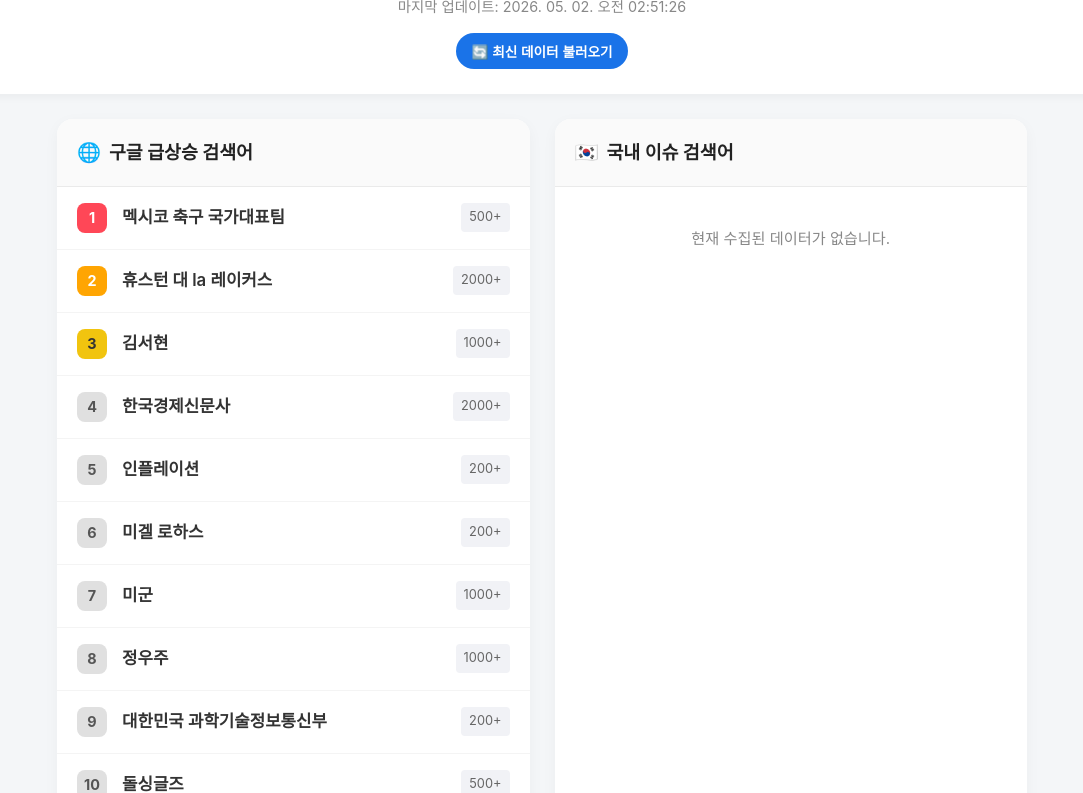
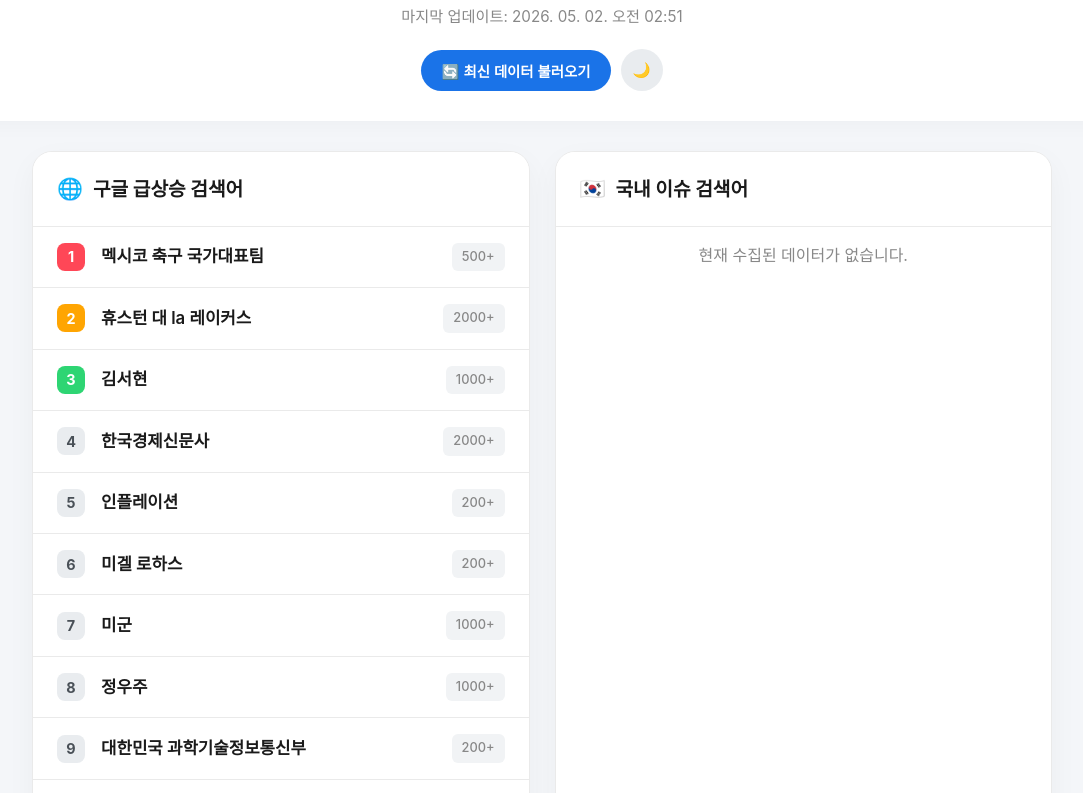
Before and after one commit to kdk0781/Trend, a website: page index.html in a window 1280 px wide. Shown: the part 79-872 px from the top of the page, without its empty margins (98-1181 px from the left). Drawn offline with Linux system fonts and the light colour scheme; a web font is replaced by a local one.

Commit message:
Update index.html

```diff
--- a/index.html
+++ b/index.html
@@ -1,131 +1,206 @@
 <!DOCTYPE html>
-<html lang="ko">
+<html lang="ko" data-theme="light">
 <head>
   <meta charset="UTF-8">
   <meta name="viewport" content="width=device-width, initial-scale=1.0, maximum-scale=1.0, user-scalable=no">
-  <title>실시간 트렌드 대시보드</title>
+  <title>🔥 실시간 트렌드 대시보드</title>
+  <!-- 눈누 웹폰트 (Pretendard) 적용 -->
+  <link rel="stylesheet" as="style" crossorigin href="https://cdn.jsdelivr.net/gh/orioncactus/pretendard@v1.3.9/dist/web/variable/pretendardvariable.min.css" />
+
   <style>
-    /* 기본 초기화 및 폰트 설정 */
+    /* CSS 변수 (라이트/다크 모드 색상 정의) */
+    :root {
+      --bg-color: #f4f6f9;
+      --card-bg: #ffffff;
+      --text-main: #1a1a1a;
+      --text-sub: #888888;
+      --border-color: #eaeaea;
+      --hover-bg: #f8f9fa;
+      --rank-bg: #e9ecef;
+      --rank-text: #495057;
+      --traffic-bg: #f1f3f5;
+      --btn-bg: #1a73e8;
+      --btn-hover: #1557b0;
+      --skeleton-bg: #e9ecef;
+      --skeleton-shine: #f8f9fa;
+    }
+
+    [data-theme="dark"] {
+      --bg-color: #121212;
+      --card-bg: #1e1e1e;
+      --text-main: #e0e0e0;
+      --text-sub: #a0a0a0;
+      --border-color: #333333;
+      --hover-bg: #2a2a2a;
+      --rank-bg: #333333;
+      --rank-text: #e0e0e0;
+      --traffic-bg: #2d2d2d;
+      --btn-bg: #4c8bf5;
+      --btn-hover: #3b71ca;
+      --skeleton-bg: #333333;
+      --skeleton-shine: #444444;
+    }
+
+    /* 기본 초기화 */
     * { margin: 0; padding: 0; box-sizing: border-box; }
     body {
-      font-family: 'Pretendard', -apple-system, BlinkMacSystemFont, 'Segoe UI', Roboto, 'Helvetica Neue', Arial, sans-serif;
-      background-color: #f4f6f8;
-      color: #333;
+      font-family: 'Pretendard Variable', -apple-system, BlinkMacSystemFont, system-ui, Roboto, sans-serif;
+      background-color: var(--bg-color);
+      color: var(--text-main);
+      transition: background-color 0.3s, color 0.3s;
       line-height: 1.6;
     }
 
-    /* 헤더 스타일 */
+    /* 상단 헤더 및 컨트롤 패널 */
     header {
-      background-color: #ffffff;
-      padding: 25px 20px;
+      background-color: var(--card-bg);
+      padding: 30px 20px;
       text-align: center;
-      box-shadow: 0 2px 10px rgba(0,0,0,0.05);
-      margin-bottom: 25px;
+      box-shadow: 0 4px 20px rgba(0,0,0,0.03);
+      margin-bottom: 30px;
+      position: relative;
     }
-    header h1 { font-size: 1.6rem; font-weight: 800; color: #1a1a1a; margin-bottom: 8px; }
-    header p { font-size: 0.9rem; color: #888; margin-bottom: 15px; }
+    header h1 { font-size: 1.8rem; font-weight: 800; margin-bottom: 8px; letter-spacing: -0.5px; }
+    header p { font-size: 0.95rem; color: var(--text-sub); margin-bottom: 20px; }
 
-    /* 새로고침 버튼 */
-    .refresh-btn {
-      background-color: #1a73e8;
+    .controls {
+      display: flex;
+      justify-content: center;
+      gap: 10px;
+      align-items: center;
+    }
+    button {
+      background-color: var(--btn-bg);
       color: white;
       border: none;
-      padding: 8px 16px;
-      border-radius: 20px;
-      font-size: 0.85rem;
+      padding: 10px 20px;
+      border-radius: 30px;
+      font-size: 0.9rem;
       font-weight: 600;
       cursor: pointer;
-      transition: background-color 0.2s;
+      transition: all 0.2s;
+      display: flex;
+      align-items: center;
+      gap: 6px;
     }
-    .refresh-btn:hover { background-color: #1557b0; }
+    button:hover { background-color: var(--btn-hover); transform: translateY(-1px); }
+    .theme-btn { background-color: var(--rank-bg); color: var(--text-main); padding: 10px; border-radius: 50%; width: 42px; height: 42px; justify-content: center; }
+    .theme-btn:hover { background-color: var(--border-color); }
 
-    /* 메인 레이아웃 (반응형 그리드) */
+    /* 메인 레이아웃 */
     main {
-      max-width: 1000px;
+      max-width: 1050px;
       margin: 0 auto;
-      padding: 0 15px 40px;
+      padding: 0 15px 50px;
       display: grid;
       grid-template-columns: 1fr;
       gap: 25px;
     }
-    @media (min-width: 768px) {
-      main { grid-template-columns: 1fr 1fr; } /* PC 화면에서는 양옆으로 배치 */
-    }
+    @media (min-width: 768px) { main { grid-template-columns: 1fr 1fr; } }
 
-    /* 트렌드 카드 스타일 */
+    /* 카드 스타일 */
     .trend-card {
-      background: #ffffff;
-      border-radius: 16px;
-      box-shadow: 0 4px 15px rgba(0,0,0,0.04);
+      background: var(--card-bg);
+      border-radius: 20px;
+      box-shadow: 0 10px 30px rgba(0,0,0,0.04);
       overflow: hidden;
+      border: 1px solid var(--border-color);
     }
     .trend-header {
-      padding: 18px 20px;
-      background: #fafafa;
-      border-bottom: 1px solid #eaeaea;
+      padding: 20px 24px;
+      background: var(--card-bg);
+      border-bottom: 1px solid var(--border-color);
       display: flex;
       align-items: center;
     }
-    .trend-header h2 { font-size: 1.15rem; font-weight: 700; color: #222; }
-    .icon { font-size: 1.2rem; margin-right: 8px; }
+    .trend-header h2 { font-size: 1.2rem; font-weight: 700; }
+    .icon { font-size: 1.3rem; margin-right: 10px; }
 
     /* 리스트 스타일 */
     .trend-list { list-style: none; }
     .trend-item {
       display: flex;
       align-items: center;
-      padding: 16px 20px;
-      border-bottom: 1px solid #f4f4f4;
+      padding: 16px 24px;
+      border-bottom: 1px solid var(--border-color);
       transition: background-color 0.2s;
+      text-decoration: none; /* 링크 밑줄 제거 */
+      color: inherit;
     }
     .trend-item:last-child { border-bottom: none; }
-    .trend-item:hover { background-color: #f9f9f9; }
+    .trend-item:hover { background-color: var(--hover-bg); }
 
-    /* 순위 뱃지 스타일 */
     .rank {
-      width: 30px;
-      height: 30px;
-      display: flex;
-      align-items: center;
-      justify-content: center;
-      background-color: #e0e0e0;
-      color: #555;
+      width: 28px; height: 28px;
+      display: flex; align-items: center; justify-content: center;
+      background-color: var(--rank-bg);
+      color: var(--rank-text);
       border-radius: 8px;
-      font-size: 0.9rem;
-      font-weight: bold;
-      margin-right: 15px;
-      flex-shrink: 0;
+      font-size: 0.9rem; font-weight: 700;
+      margin-right: 16px; flex-shrink: 0;
     }
-    /* 1~3위 포인트 컬러 */
+    /* 상위권 하이라이트 */
     .trend-item:nth-child(1) .rank { background-color: #ff4757; color: white; }
     .trend-item:nth-child(2) .rank { background-color: #ffa502; color: white; }
-    .trend-item:nth-child(3) .rank { background-color: #f1c40f; color: #333; }
+    .trend-item:nth-child(3) .rank { background-color: #2ed573; color: white; }
 
-    .keyword {
-      flex-grow: 1;
-      font-size: 1.05rem;
-      font-weight: 600;
-      color: #333;
-      word-break: break-all;
+    .keyword { flex-grow: 1; font-size: 1.05rem; font-weight: 600; word-break: keep-all; }
+
+    .traffic {
+      font-size: 0.8rem; font-weight: 500;
+      color: var(--text-sub);
+      background: var(--traffic-bg);
+      padding: 4px 10px; border-radius: 6px;
+      margin-left: 10px; white-space: nowrap;
     }
-    .traffic {
-      font-size: 0.8rem;
-      color: #666;
-      background: #f1f2f6;
-      padding: 4px 8px;
+
+    /* 스켈레톤 로딩 애니메이션 */
+    .skeleton {
+      background: linear-gradient(90deg, var(--skeleton-bg) 25%, var(--skeleton-shine) 50%, var(--skeleton-bg) 75%);
+      background-size: 200% 100%;
+      animation: loading 1.5s infinite;
       border-radius: 4px;
-      white-space: nowrap;
-      margin-left: 10px;
     }
-    .status-msg { padding: 40px 20px; text-align: center; color: #888; font-size: 0.95rem; }
+    @keyframes loading { 0% { background-position: 200% 0; } 100% { background-position: -200% 0; } }
+    .skel-rank { width: 28px; height: 28px; border-radius: 8px; margin-right: 16px; }
+    .skel-text { width: 60%; height: 20px; }
+    .skel-traffic { width: 50px; height: 20px; margin-left: auto; border-radius: 6px; }
+
+    /* 토스트 알림 */
+    #toast {
+      visibility: hidden;
+      min-width: 250px;
+      background-color: #333;
+      color: #fff;
+      text-align: center;
+      border-radius: 30px;
+      padding: 12px 24px;
+      position: fixed;
+      z-index: 1000;
+      left: 50%;
+      bottom: 30px;
+      transform: translateX(-50%);
+      font-size: 0.95rem;
+      font-weight: 500;
+      box-shadow: 0 5px 15px rgba(0,0,0,0.2);
+    }
+    #toast.show {
+      visibility: visible;
+      animation: fadein 0.5s, fadeout 0.5s 2.5s;
+    }
+    @keyframes fadein { from { bottom: 0; opacity: 0; } to { bottom: 30px; opacity: 1; } }
+    @keyframes fadeout { from { bottom: 30px; opacity: 1; } to { bottom: 0; opacity: 0; } }
   </style>
 </head>
 <body>
 
   <header>
     <h1>🔥 오늘 실시간 트렌드</h1>
-    <p id="update-time">데이터를 불러오는 중입니다...</p>
-    <button class="refresh-btn" onclick="loadTrends()">🔄 최신 데이터 불러오기</button>
+    <p id="update-time">마지막 업데이트: 데이터 확인 중...</p>
+    <div class="controls">
+      <button onclick="loadTrends(true)">🔄 최신 데이터 불러오기</button>
+      <button class="theme-btn" onclick="toggleTheme()" title="다크모드 전환">🌙</button>
+    </div>
   </header>
 
   <main>
@@ -136,7 +211,7 @@
         <h2>구글 급상승 검색어</h2>
       </div>
       <ul id="google-list" class="trend-list">
-        <li class="status-msg">데이터 로딩 중...</li>
+        <!-- JS에서 스켈레톤 UI가 주입됨 -->
       </ul>
     </section>
 
@@ -147,53 +222,117 @@
         <h2>국내 이슈 검색어</h2>
       </div>
       <ul id="domestic-list" class="trend-list">
-        <li class="status-msg">데이터 로딩 중...</li>
+        <!-- JS에서 스켈레톤 UI가 주입됨 -->
       </ul>
     </section>
   </main>
 
+  <div id="toast">✅ 최신 데이터를 불러왔습니다.</div>
+
   <script>
-    async function loadTrends() {
-      // 버튼 클릭 피드백
-      document.getElementById('update-time').innerText = '데이터 업데이트 중...⏳';
+    // 1. 다크모드 관리 로직
+    function initTheme() {
+      const savedTheme = localStorage.getItem('theme');
+      const prefersDark = window.matchMedia('(prefers-color-scheme: dark)').matches;
+      const theme = savedTheme || (prefersDark ? 'dark' : 'light');
+      document.documentElement.setAttribute('data-theme', theme);
+      updateThemeButton(theme);
+    }
 
-      // GitHub Pages 강력 캐싱 방지를 위해 URL 끝에 현재 시간 파라미터 추가
+    function toggleTheme() {
+      const currentTheme = document.documentElement.getAttribute('data-theme');
+      const newTheme = currentTheme === 'dark' ? 'light' : 'dark';
+      document.documentElement.setAttribute('data-theme', newTheme);
+      localStorage.setItem('theme', newTheme);
+      updateThemeButton(newTheme);
+    }
+
+    function updateThemeButton(theme) {
+      const btn = document.querySelector('.theme-btn');
+      btn.innerText = theme === 'dark' ? '☀️' : '🌙';
+    }
+
+    // 2. 스켈레톤 UI 렌더링 함수
+    function showSkeleton(elementId) {
+      const listElement = document.getElementById(elementId);
+      listElement.innerHTML = '';
+      for (let i = 0; i < 10; i++) {
+        listElement.innerHTML += `
+          <li class="trend-item">
+            <div class="skeleton skel-rank"></div>
+            <div class="skeleton skel-text" style="width: ${Math.floor(Math.random() * 40 + 30)}%"></div>
+            <div class="skeleton skel-traffic"></div>
+          </li>
+        `;
+      }
+    }
+
+    // 3. 토스트 알림 함수
+    function showToast(message) {
+      const toast = document.getElementById("toast");
+      toast.innerText = message;
+      toast.className = "show";
+      setTimeout(() => { toast.className = toast.className.replace("show", ""); }, 3000);
+    }
+
+    // 4. 메인 데이터 로드 함수
+    async function loadTrends(isManualRefresh = false) {
+      showSkeleton('google-list');
+      showSkeleton('domestic-list');
+
       const jsonUrl = `trends.json?t=${new Date().getTime()}`;
 
       try {
         const response = await fetch(jsonUrl);
         if (!response.ok) throw new Error('데이터 파일을 찾을 수 없습니다.');
-
         const data = await response.json();
 
-        // 1. 업데이트 시간 렌더링
+        // 업데이트 시간 표시
         const updateDate = new Date(data.updatedAt);
         const formattedDate = updateDate.toLocaleString('ko-KR', {
-          year: 'numeric', month: '2-digit', day: '2-digit',
-          hour: '2-digit', minute: '2-digit', second: '2-digit'
+          year: 'numeric', month: '2-digit', day: '2-digit', hour: '2-digit', minute: '2-digit'
         });
         document.getElementById('update-time').innerText = `마지막 업데이트: ${formattedDate}`;
 
-        // 2. 리스트 렌더링 함수
-        const renderList = (elementId, items) => {
+        // 리스트 렌더링
+        renderList('google-list', data.google, 'google');
+        renderList('domestic-list', data.domestic, 'naver');
+
+        if (isManualRefresh) showToast("✅ 최신 데이터를 불러왔습니다.");
+
+      } catch (error) {
+        console.error('Error:', error);
+        document.getElementById('update-time').innerText = '⚠️ 데이터 수집 서버 점검 중입니다.';
+        document.getElementById('google-list').innerHTML = '<li class="trend-item" style="justify-content:center; color:var(--text-sub);">데이터를 불러올 수 없습니다.</li>';
+        document.getElementById('domestic-list').innerHTML = '<li class="trend-item" style="justify-content:center; color:var(--text-sub);">데이터를 불러올 수 없습니다.</li>';
+        if (isManualRefresh) showToast("❌ 데이터 갱신에 실패했습니다.");
+      }
+    }
+
+    // 리스트 DOM 생성 함수 (검색 링크 연동 포함)
+    function renderList(elementId, items, searchEngine) {
       const listElement = document.getElementById(elementId);
       listElement.innerHTML = '';
 
       if (!items || items.length === 0) {
-            listElement.innerHTML = '<li class="status-msg">현재 수집된 데이터가 없습니다.</li>';
+        listElement.innerHTML = '<li class="trend-item" style="justify-content:center; color:var(--text-sub);">현재 수집된 데이터가 없습니다.</li>';
         return;
       }
 
       items.forEach(item => {
-            const li = document.createElement('li');
+        // 클릭 시 검색 결과로 이동하는 URL 설정
+        const searchUrl = searchEngine === 'google'
+          ? `https://www.google.com/search?q=${encodeURIComponent(item.keyword)}`
+          : `https://search.naver.com/search.naver?query=${encodeURIComponent(item.keyword)}`;
+
+        // <a> 태그로 감싸서 클릭 가능하게 만듦
+        const li = document.createElement('a');
+        li.href = searchUrl;
+        li.target = "_blank"; // 새 창에서 열기
         li.className = 'trend-item';
 
-            // 검색량(traffic) 데이터가 있는 경우에만 우측에 표시
-            const trafficHtml = (item.traffic && item.traffic !== 'N/A')
-              ? `<span class="traffic">${item.traffic}</span>`
-              : '';
+        const trafficHtml = (item.traffic && item.traffic !== 'N/A') ? `<span class="traffic">${item.traffic}</span>` : '';
 
-            // 렌더링 로직
         li.innerHTML = `
           <span class="rank">${item.rank}</span>
           <span class="keyword">${item.keyword}</span>
@@ -201,23 +340,15 @@
         `;
         listElement.appendChild(li);
       });
-        };
-
-        // 구글과 국내 데이터 각각 렌더링
-        renderList('google-list', data.google);
-        renderList('domestic-list', data.domestic);
-
-      } catch (error) {
-        console.error('데이터 로드 실패:', error);
-        document.getElementById('update-time').innerText = '⚠️ 데이터를 불러오는데 실패했습니다.';
-        document.getElementById('google-list').innerHTML = '<li class="status-msg">오류 발생 (데이터 수집 대기 중)</li>';
-        document.getElementById('domestic-list').innerHTML = '<li class="status-msg">오류 발생 (데이터 수집 대기 중)</li>';
-      }
     }
 
-    // 페이지 로드 시 즉시 1회 실행
+    // 초기화 실행
+    initTheme();
     loadTrends();
+
+    // 매 10분마다 자동으로 화면을 새로고침하는 로직 (선택사항)
+    setInterval(() => loadTrends(false), 600000);
+
   </script>
-
 </body>
 </html>
```
Lines whose indentation alone changed are shown as unchanged.
